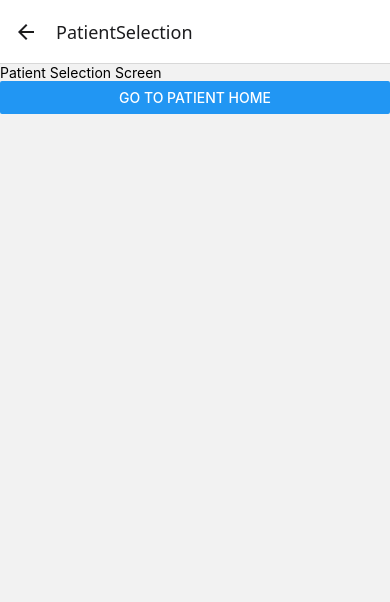
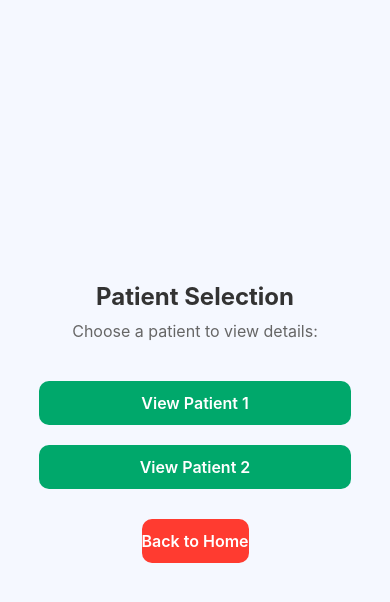
Before and after one commit to Vibe-life-2025/Vibe-Lift, a React Native app: screen /PatientSelection in a window 390 px wide. Shown: the top 602 px of the page. Built offline with nearby package versions, Linux system fonts and the light colour scheme.

Commit message:
Doctor Login screen update

```diff
--- a/App.js
+++ b/App.js
@@ -1,39 +1,20 @@
-// Install dependencies:
-// npm install @react-navigation/native @react-navigation/stack @react-navigation/bottom-tabs react-native-paper @react-native-async-storage/async-storage react-native-notifications react-native-image-picker
-
-import React from 'react';
-import { NavigationContainer } from '@react-navigation/native';
-import { createStackNavigator } from '@react-navigation/stack';
-import AsyncStorage from '@react-native-async-storage/async-storage';
-import DoctorLogin from './screens/DoctorLogin';
-import PatientSelection from './screens/PatientSelection';
-import DoctorsHome from './screens/DoctorsHome';
-import PatientsHome from './screens/PatientsHome';
-import AppointmentBooking from './screens/AppointmentBooking';
-import DoctorCalendar from './screens/DoctorCalendar';
-import Notifications from './screens/Notifications';
+import React from "react";
+import { NavigationContainer } from "@react-navigation/native";
+import { createStackNavigator } from "@react-navigation/stack";
+import DoctorLogin from "./screens/DoctorLogin";
+import DoctorHome from "./screens/DoctorHome";
+import PatientSelection from "./screens/PatientSelection";
 
 const Stack = createStackNavigator();
-
-// Main Navigation Setup
-function MainNavigator() {
-  return (
-    <Stack.Navigator>
-      <Stack.Screen name="DoctorLogin" component={DoctorLogin} />
-      <Stack.Screen name="PatientSelection" component={PatientSelection} />
-      <Stack.Screen name="DoctorHome" component={DoctorsHome} />
-      <Stack.Screen name="PatientHome" component={PatientsHome} />
-      <Stack.Screen name="AppointmentBooking" component={AppointmentBooking} />
-      <Stack.Screen name="DoctorCalendar" component={DoctorCalendar} />
-      <Stack.Screen name="Notifications" component={Notifications} />
-    </Stack.Navigator>
-  );
-}
 
 export default function App() {
   return (
     <NavigationContainer>
-      <MainNavigator />
+      <Stack.Navigator initialRouteName="DoctorLogin" screenOptions={{ headerShown: false }}>
+        <Stack.Screen name="DoctorLogin" component={DoctorLogin} />
+        <Stack.Screen name="DoctorHome" component={DoctorHome} />
+        <Stack.Screen name="PatientSelection" component={PatientSelection} />
+      </Stack.Navigator>
     </NavigationContainer>
   );
 }
--- a/screens/DoctorHome.js
+++ b/screens/DoctorHome.js
@@ -1,18 +1,26 @@
 import React from 'react';
-import { View, Text, Button } from 'react-native';
+import { View, Text, ScrollView, StyleSheet } from 'react-native';
 
-export default function DoctorHome({ navigation }) {
+const DoctorsHome = () => {
   return (
-    <View>
-      <Text>Doctor Home Screen</Text>
-      <Button
-        title="Go to Patient Selection"
-        onPress={() => navigation.navigate('PatientSelection')}
-      />
-      <Button
-        title="Go to Patient Home"
-        onPress={() => navigation.navigate('PatientHome')}
-      />
-    </View>
+    <ScrollView contentContainerStyle={styles.container}>
+      <Text style={styles.title}>Hello, Dr. Sahana V</Text>
+      {/* Your other UI components */}
+    </ScrollView>
   );
-}
+};
+
+const styles = StyleSheet.create({
+  container: {
+    flexGrow: 1,
+    justifyContent: 'center', // Ensure it’s inside `contentContainerStyle`
+    alignItems: 'center',
+    padding: 20,
+  },
+  title: {
+    fontSize: 24,
+    fontWeight: 'bold',
+  },
+});
+
+export default DoctorsHome;
--- a/screens/DoctorLogin.js
+++ b/screens/DoctorLogin.js
@@ -1,18 +1,60 @@
-import React from 'react';
-import { View, Text, Button } from 'react-native';
+import React from "react";
+import { View, Text, TouchableOpacity, StyleSheet, SafeAreaView } from "react-native";
+import { useNavigation } from "@react-navigation/native";
 
-export default function DoctorLogin({ navigation }) {
+const DoctorLogin = () => {
+  const navigation = useNavigation();
+
   return (
-    <View>
-      <Text>Doctor Login Screen</Text>
-      <Button
-        title="Go to Patient Selection"
-        onPress={() => navigation.navigate('PatientSelection')}
-      />
-      <Button
-        title="Go to Doctor Home"
-        onPress={() => navigation.navigate('DoctorHome')}
-      />
-    </View>
+    <SafeAreaView style={styles.container}>
+      <Text style={styles.title}>Doctor Login</Text>
+      <Text style={styles.subtitle}>Welcome back! Please select an option:</Text>
+
+      <TouchableOpacity style={styles.button} onPress={() => navigation.navigate("PatientSelection")}>
+        <Text style={styles.buttonText}>Go to Patient Selection</Text>
+      </TouchableOpacity>
+
+      <TouchableOpacity style={styles.button} onPress={() => navigation.navigate("DoctorHome")}>
+        <Text style={styles.buttonText}>Go to Doctor Home</Text>
+      </TouchableOpacity>
+    </SafeAreaView>
   );
-}
+};
+
+const styles = StyleSheet.create({
+  container: {
+    flex: 1,
+    backgroundColor: "#F5F8FF",
+    alignItems: "center",
+    justifyContent: "center",
+    paddingHorizontal: 20,
+  },
+  title: {
+    fontSize: 24,
+    fontWeight: "bold",
+    marginBottom: 10,
+    color: "#333",
+  },
+  subtitle: {
+    fontSize: 16,
+    color: "#666",
+    marginBottom: 30,
+    textAlign: "center",
+  },
+  button: {
+    backgroundColor: "#00A86B",
+    paddingVertical: 12,
+    paddingHorizontal: 25,
+    borderRadius: 10,
+    marginVertical: 10,
+    width: "80%",
+    alignItems: "center",
+  },
+  buttonText: {
+    color: "white",
+    fontSize: 16,
+    fontWeight: "600",
+  },
+});
+
+export default DoctorLogin;
--- a/screens/PatientSelection.js
+++ b/screens/PatientSelection.js
@@ -1,14 +1,76 @@
-import React from 'react';
-import { View, Text, Button } from 'react-native';
+import React from "react";
+import { View, Text, TouchableOpacity, StyleSheet, SafeAreaView } from "react-native";
+import { useNavigation } from "@react-navigation/native";
 
-export default function PatientSelection({ navigation }) {
+const PatientSelection = () => {
+  const navigation = useNavigation();
+
   return (
-    <View>
-      <Text>Patient Selection Screen</Text>
-      <Button
-        title="Go to Patient Home"
-        onPress={() => navigation.navigate('PatientHome')}
-      />
-    </View>
+    <SafeAreaView style={styles.container}>
+      <Text style={styles.title}>Patient Selection</Text>
+      <Text style={styles.subtitle}>Choose a patient to view details:</Text>
+
+      <TouchableOpacity style={styles.button} onPress={() => alert("Patient Profile Coming Soon")}>
+        <Text style={styles.buttonText}>View Patient 1</Text>
+      </TouchableOpacity>
+
+      <TouchableOpacity style={styles.button} onPress={() => alert("Patient Profile Coming Soon")}>
+        <Text style={styles.buttonText}>View Patient 2</Text>
+      </TouchableOpacity>
+
+      <TouchableOpacity style={styles.navButton} onPress={() => navigation.navigate("DoctorHome")}>
+        <Text style={styles.navButtonText}>Back to Home</Text>
+      </TouchableOpacity>
+    </SafeAreaView>
   );
-}
+};
+
+const styles = StyleSheet.create({
+  container: {
+    flex: 1,
+    backgroundColor: "#F5F8FF",
+    alignItems: "center",
+    justifyContent: "center",
+    paddingHorizontal: 20,
+  },
+  title: {
+    fontSize: 24,
+    fontWeight: "bold",
+    marginBottom: 10,
+    color: "#333",
+  },
+  subtitle: {
+    fontSize: 16,
+    color: "#666",
+    marginBottom: 30,
+    textAlign: "center",
+  },
+  button: {
+    backgroundColor: "#00A86B",
+    paddingVertical: 12,
+    paddingHorizontal: 25,
+    borderRadius: 10,
+    marginVertical: 10,
+    width: "80%",
+    alignItems: "center",
+  },
+  buttonText: {
+    color: "white",
+    fontSize: 16,
+    fontWeight: "600",
+  },
+  navButton: {
+    backgroundColor: "#FF3B30",
+    paddingVertical: 12,
+    borderRadius: 10,
+    alignItems: "center",
+    marginTop: 20,
+  },
+  navButtonText: {
+    color: "white",
+    fontSize: 16,
+    fontWeight: "600",
+  },
+});
+
+export default PatientSelection;
```
